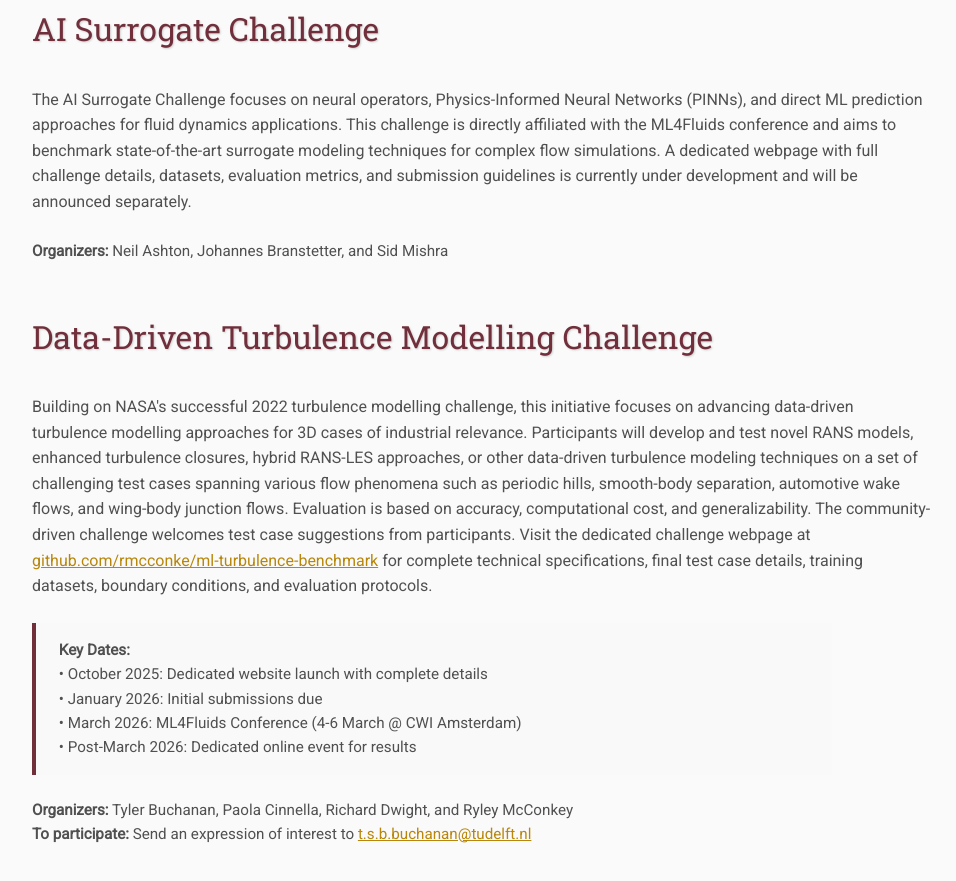
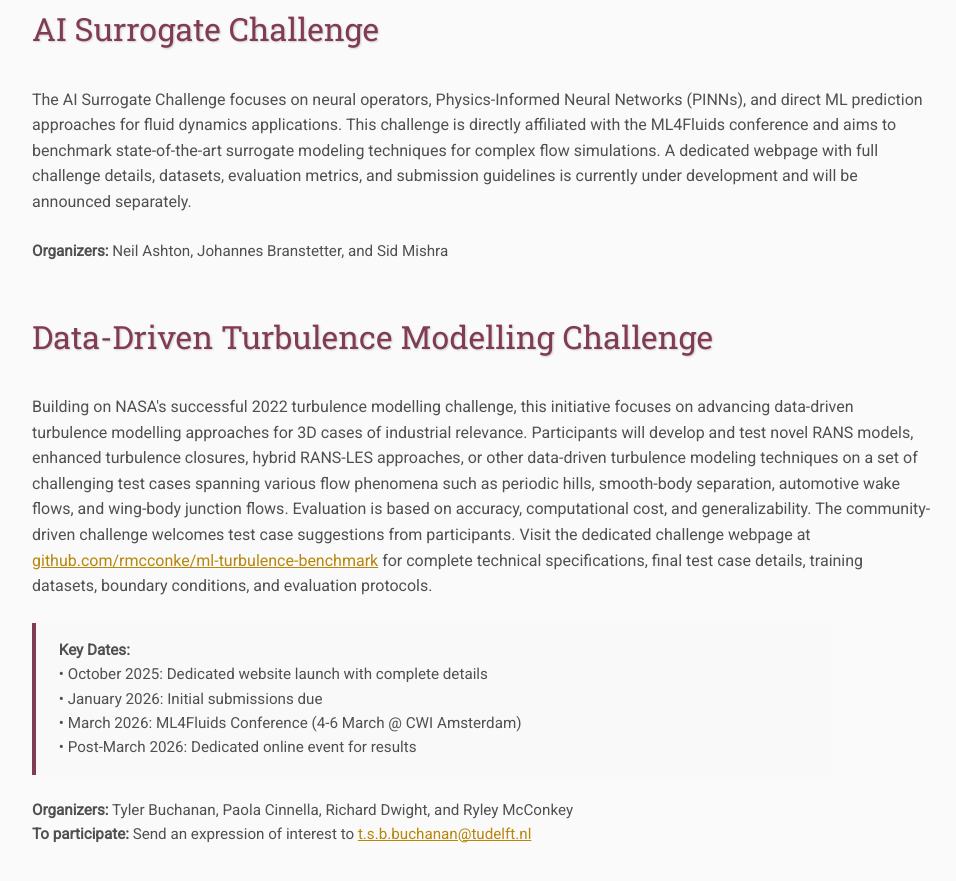
Before and after one commit to ML4FLUIDS2026/ML4FLUIDS2026.github.io, a plain HTML site: page challenges/index.html in a window 1280 px wide. Shown: the part 733-1614 px from the top of the page, without its empty margins (208-1164 px from the left). Drawn offline with Linux system fonts and the light colour scheme; files that its build step writes are made by us from their sources.

Commit message:
Update index.html
Updated color to other pages

```diff
--- a/challenges/index.html
+++ b/challenges/index.html
@@ -22,13 +22,13 @@
         }
 
         .challenge-section h2 {
-            color: #702f3b;
+            color: #813c54;
             margin-top: 1.5em;
         }
 
         .dates-box {
             background-color: #f9f9f9;
-            border-left: 4px solid #702f3b;
+            border-left: 4px solid #813c54;
             padding: 1em 1.5em;
             margin: 1.5em 0;
             max-width: 800px;
```
